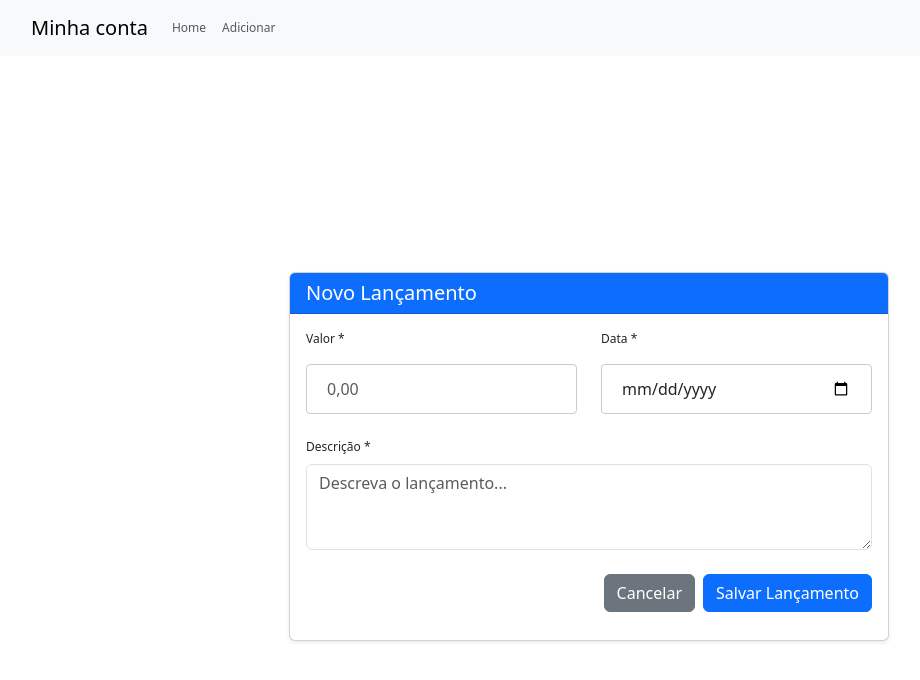
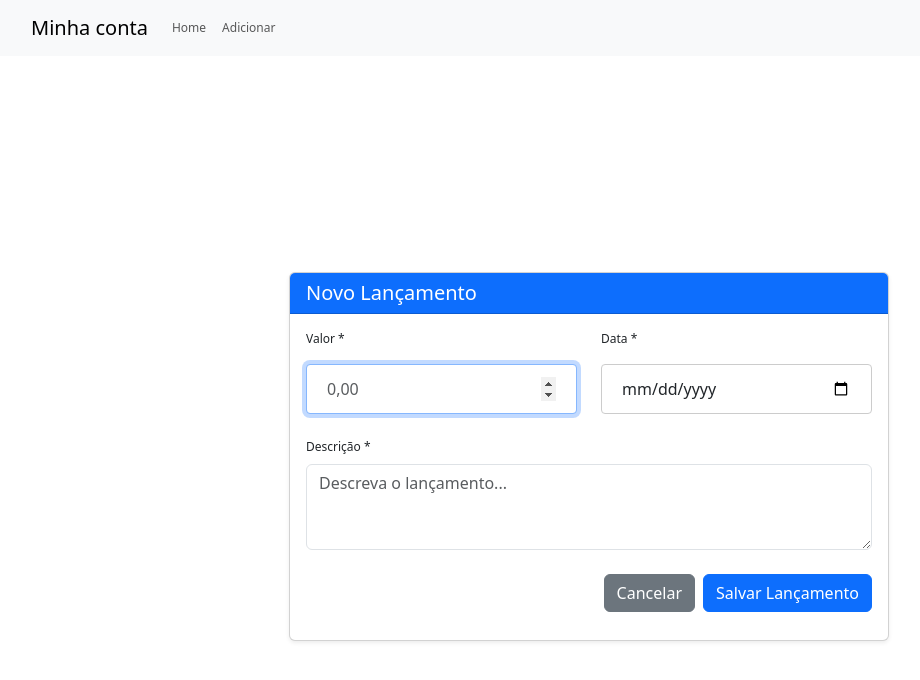
Before and after one commit to zclt/minha-conta, a React (Create React App) app: page /form-lancamento in a window 1280 px wide. Shown: the top 680 px of the page, without its empty margins (51-971 px from the left). Built offline with nearby package versions, Linux system fonts and the light colour scheme.

Commit message:
feat(facus): Seta foco no valor ao abrir form

```diff
--- a/src/LancamentoForm.js
+++ b/src/LancamentoForm.js
@@ -1,4 +1,4 @@
-import { useState, useEffect } from 'react';
+import { useState, useEffect, useRef } from 'react';
 import Button from 'react-bootstrap/Button';
 import Form from 'react-bootstrap/Form';
 import Toast from 'react-bootstrap/Toast';
@@ -14,6 +14,7 @@ function LancamentoForm({ onSubmit }) {
   const [formData, setFormData] = useState({});
   const [showToast, setShowToast] = useState(false);
   const navigate = useNavigate();
+  const valorInputRef = useRef(null);
 
   const handleInputChange = (event) => {
     const { name, value } = event.target;
@@ -37,6 +38,10 @@ function LancamentoForm({ onSubmit }) {
     setShowToast(isSuccessAdd);
   }, [isSuccessAdd]);
 
+  useEffect(() => {
+    valorInputRef.current?.focus();
+  }, []);
+
   return (
     <>
       <Toast onClose={() => navigate("/")} show={showToast} delay={2000} autohide>
@@ -59,6 +64,7 @@ function LancamentoForm({ onSubmit }) {
                 <Form.Group className="mb-3" controlId="formValor">
                   <Form.Label>Valor *</Form.Label>
                   <Form.Control
+                    ref={valorInputRef}
                     type="number"
                     step="0.01"
                     placeholder="0,00"
```
